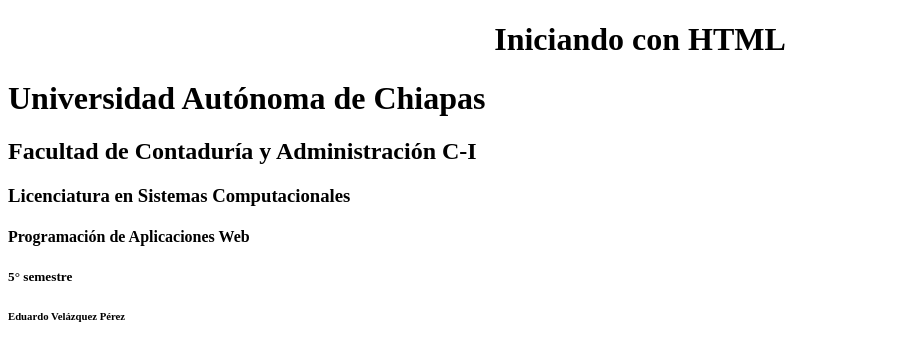
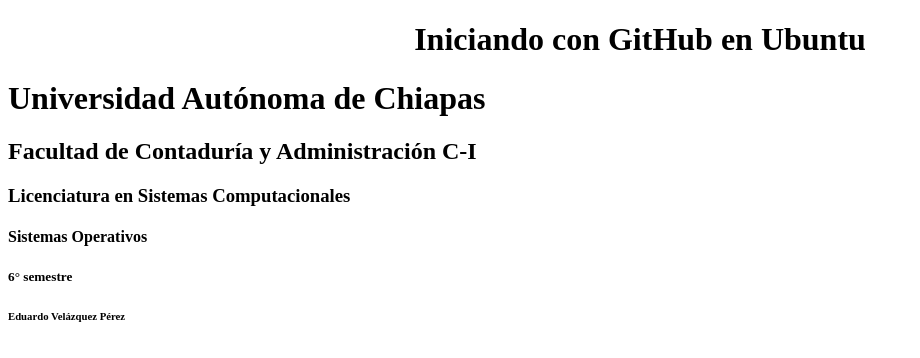
Before and after one commit to EduardoVP-0/Act2-5, a plain HTML site: page index.html in a window 1280 px wide. Shown: the whole page, without its empty margins (0-920 px from the left). Drawn offline with Linux system fonts and the light colour scheme.

Commit message:
Actualice index.html con mi version

```diff
--- a/index.html
+++ b/index.html
@@ -4,15 +4,15 @@
     <meta charset="UTF-8">
     <meta http-equiv="X-UA-Compatible" content="IE=edge">
     <meta name="viewport" content="width=device-width, initial-scale=1.0">
-    <title>Practica 1</title>
+    <title>Actividad 2.5</title>
 </head>
 <body>
-    <center><h1>Iniciando con HTML</h1></center>
+    <center><h1>Iniciando con GitHub en Ubuntu</h1></center>
     <h1>Universidad Autónoma de Chiapas</h1>
     <h2>Facultad de Contaduría y Administración C-I</h2>
     <h3>Licenciatura en Sistemas Computacionales</h3>
-    <h4>Programación de Aplicaciones Web</h4>
-    <h5>5° semestre</h5>
+    <h4>Sistemas Operativos</h4>
+    <h5>6° semestre</h5>
     <h6>Eduardo Velázquez Pérez</h6>
 </body>
 </html>
```
